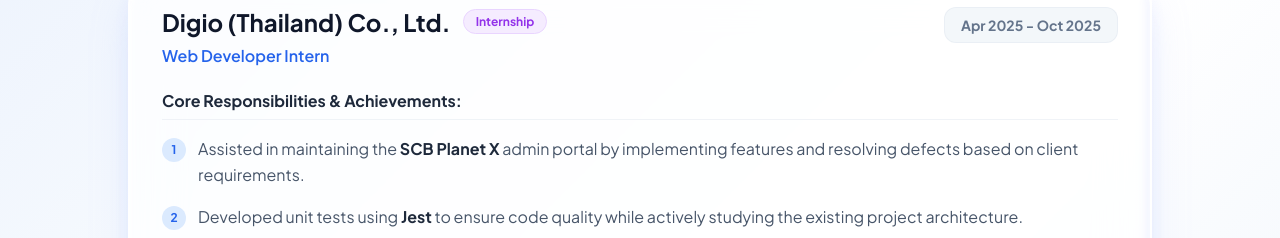
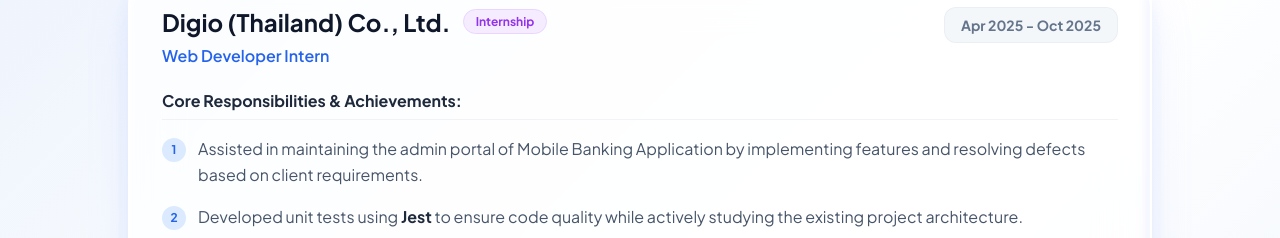
Before and after one commit to wiiznu17/portfolio, a Next.js app: page / in a window 1280 px wide. Shown: the part 901-1139 px from the top of the page. Built offline with nearby package versions, Linux system fonts and the light colour scheme; a web font is replaced by a local one.

Commit message:
refactor: update work experience details in constants

```diff
--- a/src/constants/experience.ts
+++ b/src/constants/experience.ts
@@ -20,15 +20,15 @@
     },
     responsibilities: {
       en: [
-        "Assisted in maintaining the <strong>SCB Planet X</strong> admin portal by implementing features and resolving defects based on client requirements.",
+        "Assisted in maintaining the admin portal of Mobile Banking Application by implementing features and resolving defects based on client requirements.",
         "Developed unit tests using <strong>Jest</strong> to ensure code quality while actively studying the existing project architecture.",
         "Integrated <strong>DigiPay</strong> (payment gateway) into the DigiShop project(Co-op project) to handle secure payment flows.",
         "Studied financial payment workflows to design and successfully implement solutions on personal projects.",
       ],
       th: [
-        "มีส่วนร่วมในการพัฒนาและดูแลระบบจัดการหลังบ้าน (Admin Portal) ของ <strong>SCB Planet X</strong> โดยพัฒนาฟีเจอร์และแก้ไขข้อผิดพลาดตามความต้องการของลูกค้า",
+        "มีส่วนร่วมในการพัฒนาและดูแลระบบจัดการหลังบ้าน (Admin Portal) ของ Mobile Banking Application โดยพัฒนาฟีเจอร์และแก้ไขข้อผิดพลาดตามความต้องการของลูกค้า",
         "เขียน Unit Tests ด้วย <strong>Jest</strong> เพื่อทดสอบการทำงานของโค้ด พร้อมเรียนรู้โครงสร้างสถาปัตยกรรมของโปรเจกต์",
-        "เชื่อมต่อระบบชำระเงิน <strong>DigiPay (Payment Gateway)</strong> เข้ากับโปรเจกต์ DigiShop(โปรเจ็คสหกิจศึกษา) เพื่อรองรับฟังก์ชันการชำระเงินและการขอคืนเงิน",
+        "เชื่อมต่อระบบชำระเงิน <strong>DigiPay (Payment Gateway)</strong> เข้ากับโปรเจกต์ DigiShop (โปรเจ็คสหกิจศึกษา) เพื่อรองรับฟังก์ชันการชำระเงินและการขอคืนเงิน",
         "ศึกษาแนวทางการทำงานของระบบธุรกรรมทางการเงิน เพื่อนำความรู้มาออกแบบและพัฒนาบนโปรเจกต์ส่วนตัว",
       ],
     },
```
